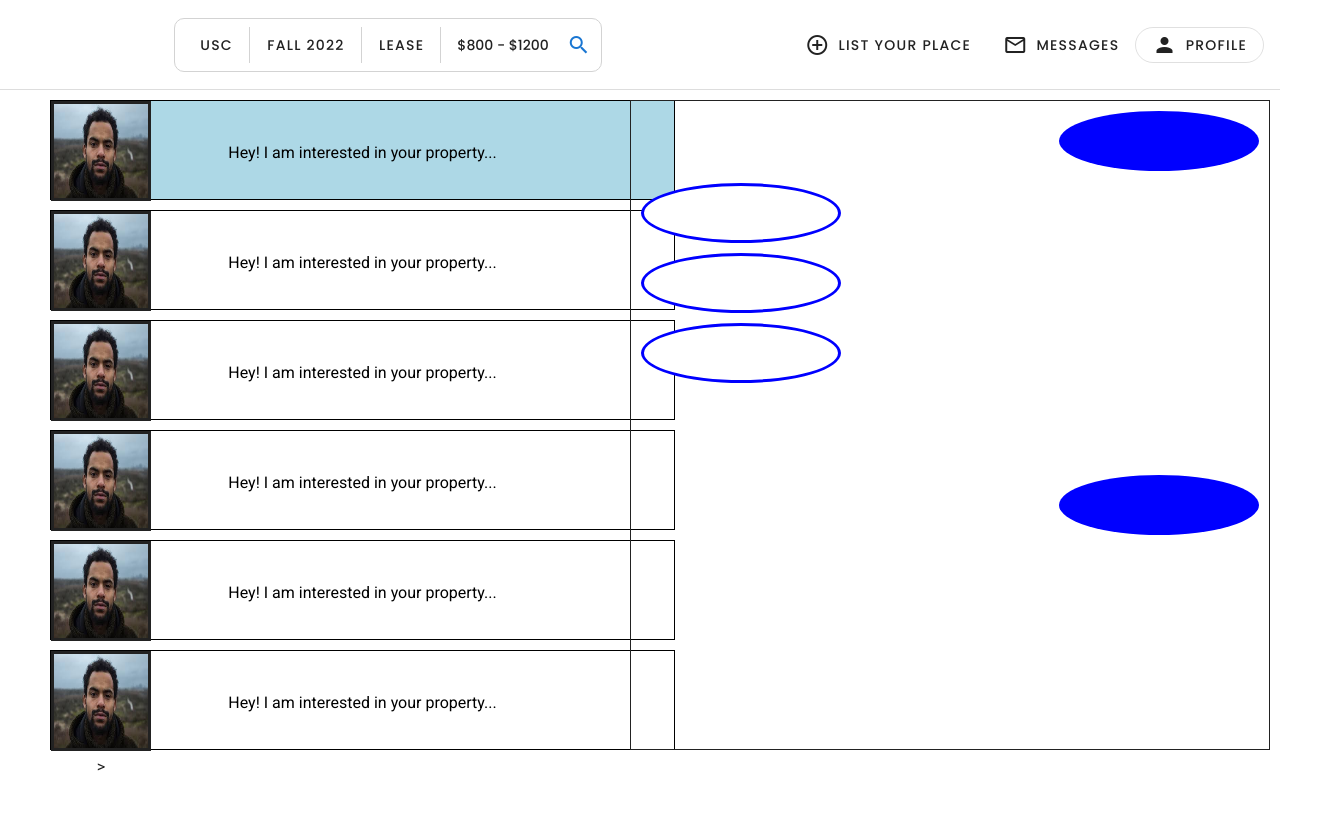
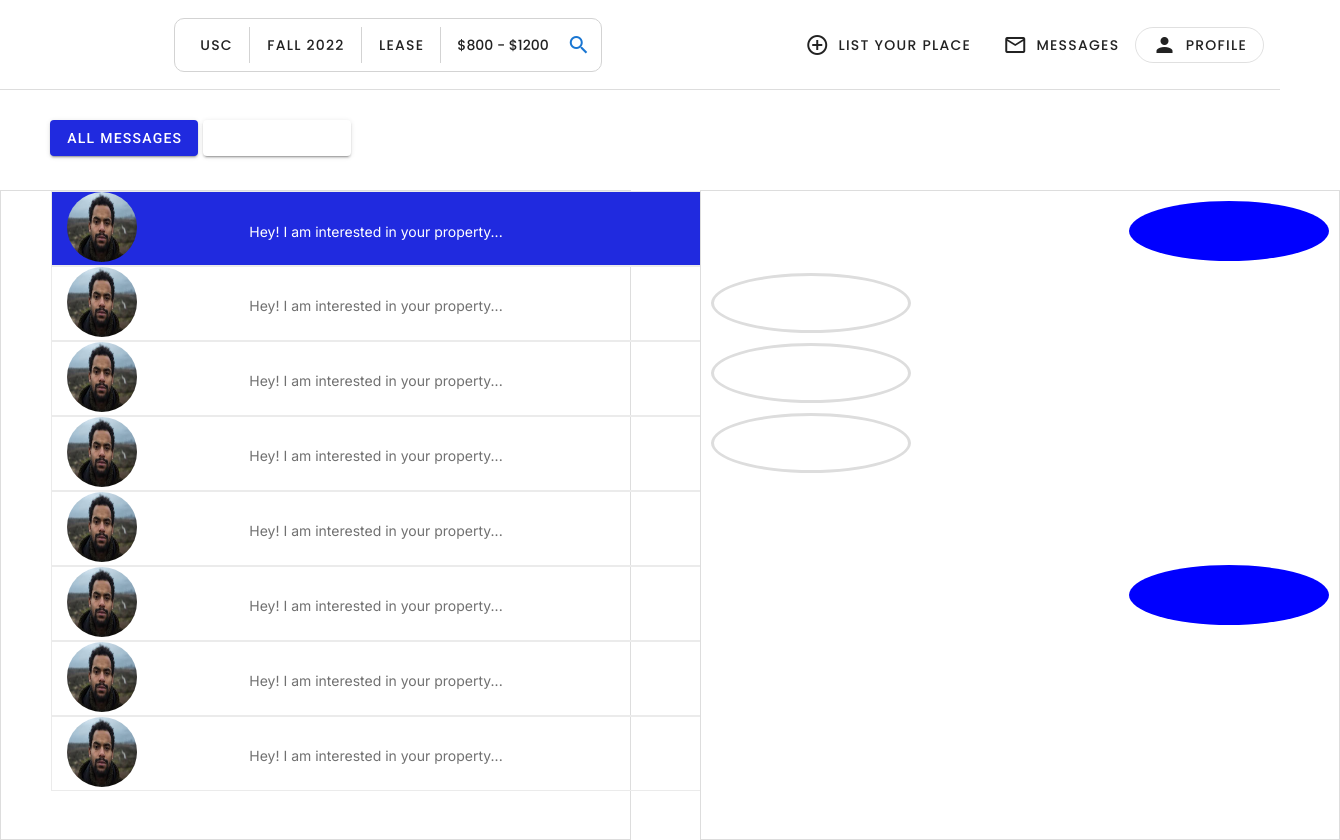
Before and after one commit to ULeaseLavaLab/UleaseMVP, a Vue app in the folder ulease/: page /message in a window 1280 px wide. Shown: the whole page, 1340 px wide, since content can reach past the window. Before the commit the page ends 800 px from the top, so only its background shows below. Built offline with nearby package versions, Linux system fonts and the light colour scheme.

Commit message:
messages page draft

```diff
--- a/ulease/src/views/Message.vue
+++ b/ulease/src/views/Message.vue
@@ -1,41 +1,87 @@
 <template>
     <div class = "message-page">
+        <div class = "top-buttons">
+            <div class="toggle-button">
+                <v-btn
+                normal
+                raised
+                dark
+                color="#202ADF"
+
+                @click=""
+                >
+                All messages
+                </v-btn>
+            </div>
+            <div class="toggle-button">
+                <v-btn
+                normal
+                raised
+                dark
+                color="white"
+
+                @click=""
+                >
+                <a class="t-s"> Group chats </a>
+                </v-btn>
+
+            </div>
+            <div class="toggle-button">
+
+            </div>
+            <div class="toggle-button">
+
+            </div>
+
+        </div>
         <div class = "left-side">
             <div class = "message-box-first">
                 <div class="img-space">
-                    <img src="../assets/headshot.jpeg" width = "94" height = "94" alt="">>
+                    <img src="../assets/headshot.jpeg" width = "70" height = "70" alt="">
                 </div>
                 <a> Hey! I am interested in your property... </a>
             </div>
             <div class = "message-box">
                 <div class="img-space">
-                    <img src="../assets/headshot.jpeg" width = "94" height = "94" alt="">>
+                    <img src="../assets/headshot.jpeg" width = "70" height = "70" alt="">
                 </div>
-                <a> Hey! I am interested in your property... </a>
+                <h5> Hey! I am interested in your property... </h5>
             </div>
             <div class = "message-box">
                 <div class="img-space">
-                    <img src="../assets/headshot.jpeg" width = "94" height = "94" alt="">>
+                    <img src="../assets/headshot.jpeg" width = "70" height = "70" alt="">
                 </div>
-                <a> Hey! I am interested in your property... </a>
+                <h5> Hey! I am interested in your property... </h5>
             </div>
             <div class = "message-box">
                 <div class="img-space">
-                    <img src="../assets/headshot.jpeg" width = "94" height = "94" alt="">>
+                    <img src="../assets/headshot.jpeg" width = "70" height = "70" alt="">
                 </div>
-                <a> Hey! I am interested in your property... </a>
+                <h5> Hey! I am interested in your property... </h5>
             </div>
             <div class = "message-box">
                 <div class="img-space">
-                    <img src="../assets/headshot.jpeg" width = "94" height = "94" alt="">>
+                    <img src="../assets/headshot.jpeg" width = "70" height = "70" alt="">
                 </div>
-                <a> Hey! I am interested in your property... </a>
+                <h5> Hey! I am interested in your property... </h5>
             </div>
             <div class = "message-box">
                 <div class="img-space">
-                    <img src="../assets/headshot.jpeg" width = "94" height = "94" alt="">>
+                    <img src="../assets/headshot.jpeg" width = "70" height = "70" alt="">
                 </div>
-                <a> Hey! I am interested in your property... </a>
+                <h5> Hey! I am interested in your property... </h5>
+            </div>
+            <div class = "message-box">
+                <div class="img-space">
+                    <img src="../assets/headshot.jpeg" width = "70" height = "70" alt="">
+                </div>
+                <h5> Hey! I am interested in your property... </h5>
+            </div>
+            <div class = "message-box">
+                <div class="img-space">
+                    <img src="../assets/headshot.jpeg" width = "70" height = "70" alt="">
+                </div>
+                <h5> Hey! I am interested in your property... </h5>
             </div>
         </div>
         <div class = "right-side">
@@ -56,6 +102,27 @@
 </template>
 
 <style scoped>
+    .t-s
+    {
+        font-family: 'Inter', sans-serif;
+        font-size: 14px;
+        font-weight: 400;
+        color: white;
+    }
+    .toggle-button
+    {
+        position: relative;
+        float: left;
+        top: 30px;
+        left: 45px;
+        color: white;
+        border-color: #DDDDDD;
+        border-radius: 20%;
+        margin-left: 5px;
+    }
+    img {
+        border-radius: 50%;
+    }
     .left-message {
         text-align: center;
         margin: 10px 10px;
@@ -64,7 +131,7 @@
         height: 60px;
         background: white;
         border-style: solid;
-        border-color: blue;;
+        border-color: #DDDDDD;
         color: blue;
         font-size: 10px;
     }
@@ -81,49 +148,68 @@
     }
     .right-side {
         margin: 10px 10px 0px 0px;
-        float: right;
+        top: 90px;
+        left: 700px;
+        position: absolute;
+
         height:650px;
         width: 50%;
         border: solid;
         border-width: thin;
+        border-color:#DDDDDD;
     }
     .img-space {
         height:100px;
         width:100px;
-
-        border: solid;
         fill: aliceblue;
+        border-radius: 50%;
     }
     .left-side {
+        position: absolute;
         float: left;
-        width: 45%;
-        height: 100%;
+        top: 100px;
+        width: 49.29%;
+        height: 650px;
+        border-style: solid;
+        border-width: thin;
+        border-color:#DDDDDD;
     }
     .message-box-first {
-        margin: 10px 0px 0px 50px;
-        width : 625px;
-        height : 100px;
+        margin: 0px 0px 0px 50px;
+        width : 650px;
+        height : 75px;
         text-align: center;
         border-style: solid;
-        background: lightblue;
+        background: #202ADF;
         border-width: thin;
-        border-color: black;
+        border-color: #ebebeb;
+        color: white;
     }
     .message-box
     {
-        margin: 10px 0px 0px 50px;
-        width : 625px;
-        height : 100px;
+        margin: 0px 0px 0px 50px;
+        width : 650px;
+        height : 75px;
         text-align: center;
         border-style: solid;
-
         border-width: thin;
-        border-color: black;
+        border-color: #ebebeb;
     }
     a {
-        top: -60px;
+        top: -72px;
         position: relative;
-        color: black;
+        color: white;
+        font-family: 'Inter', sans-serif;
+        font-size: 14px;
+        font-weight: 400;
+    }
+    h5 {
+        top: -72px;
+        position: relative;
+        color: #717171;
+        font-family: 'Inter', sans-serif;
+        font-size: 14px;
+        font-weight: 400;
     }
 </style>
 
```
